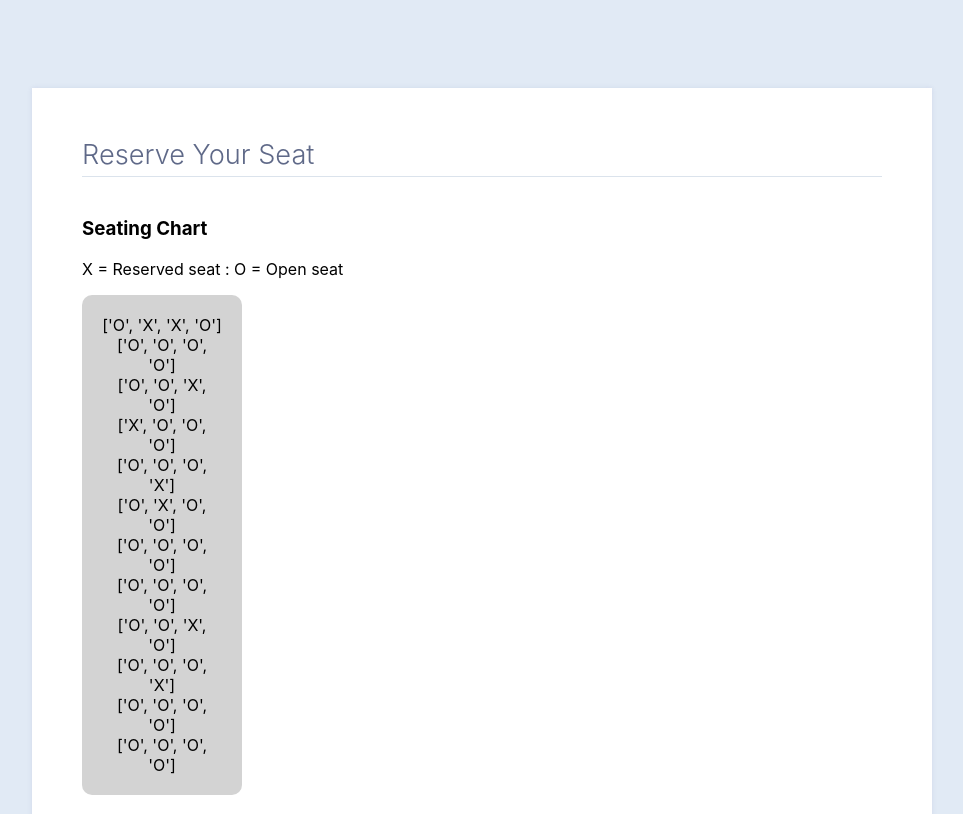
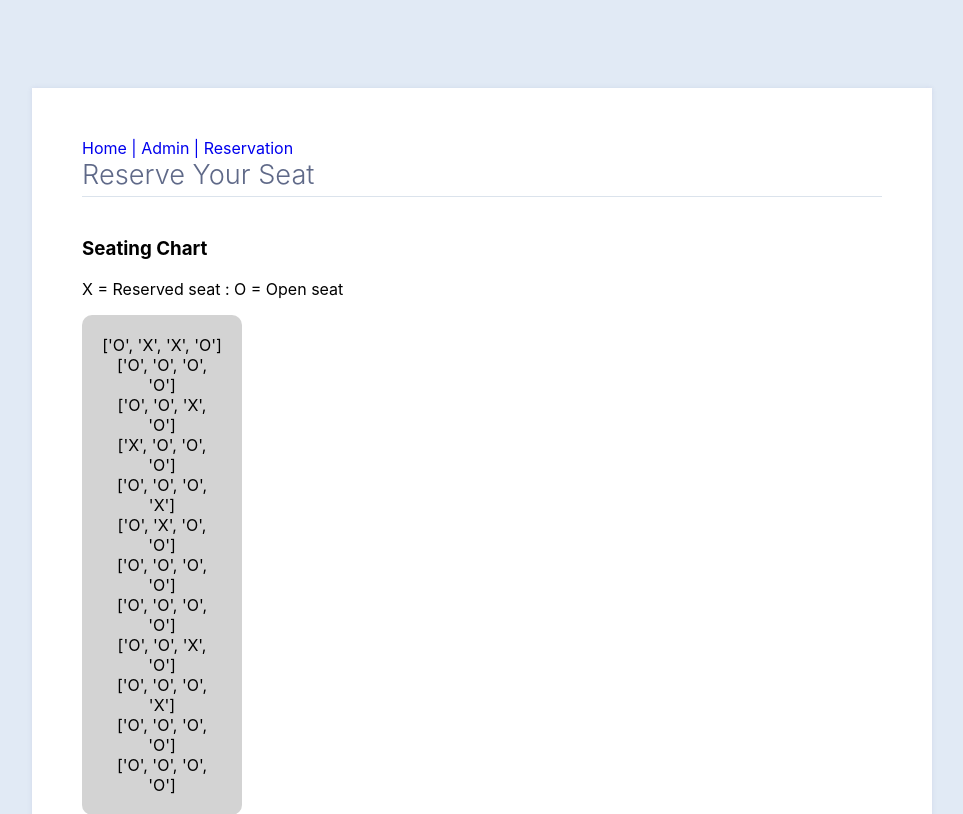
Before and after one commit to rlawson8/FinalProject, a Flask app: page /reservations in a window 1280 px wide. Shown: the top 814 px of the page, without its empty margins (158-1121 px from the left). Run offline with Flask 2, Linux system fonts and the light colour scheme; some libraries are stand-ins or nearby versions.

Commit message:
Update reservations.html

```diff
--- a/it-4320-final-proj/flask_wtforms_tutorial/templates/reservations.html
+++ b/it-4320-final-proj/flask_wtforms_tutorial/templates/reservations.html
@@ -6,6 +6,7 @@
 
 {% block content %}
 <div class="formwrapper">
+  <a href="./">Home | </a> <a href="./admin">Admin | </a> <a href="./reservations">Reservation</a>
   <h2 class="title">Reserve Your Seat</h2>
   <h3>Seating Chart</h3>
   <p>X = Reserved seat : O = Open seat</p>
```
